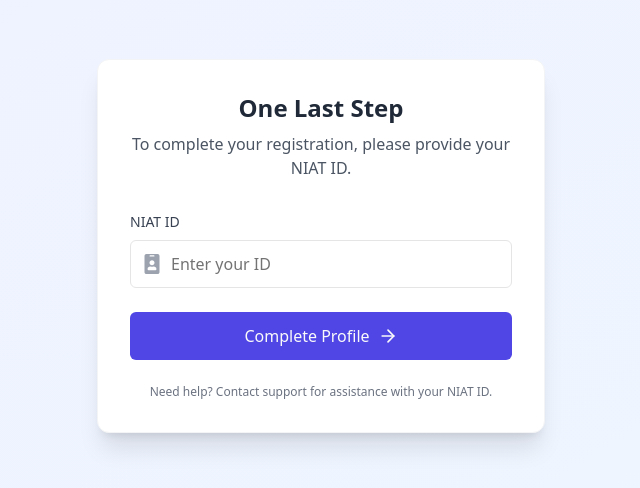
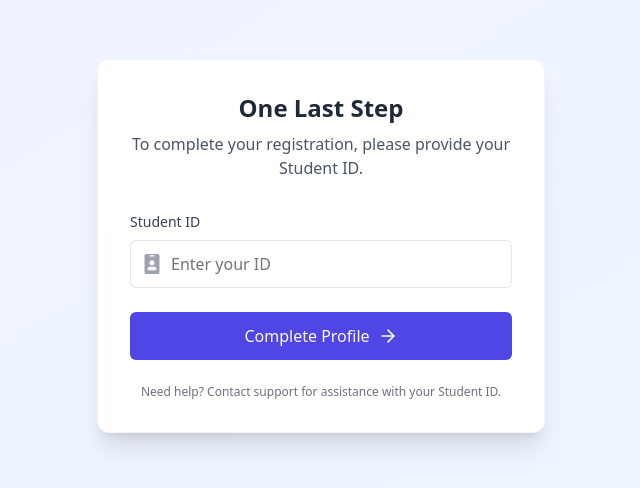
Before and after one commit to kellatirupathi/AiResumeBuilder, a React (Vite) app in the folder Frontend/: page /complete-profile in a window 1280 px wide. Shown: the part 154-642 px from the top of the page, without its empty margins (319-959 px from the left). Built offline with nearby package versions, Linux system fonts and the light colour scheme; no server answers.

Commit message:
Replace NIAT ID with Student ID in UI

```diff
--- a/Frontend/src/components/custom/Header.jsx
+++ b/Frontend/src/components/custom/Header.jsx
@@ -84,7 +84,7 @@ function Header({ user, darkMode, toggleDarkMode }) {
                       <div className="px-4 py-2 border-b border-gray-100 dark:border-gray-700"><div className="text-gray-900 dark:text-gray-100 font-medium">User Profile</div></div>
                       <div className="px-4 py-3">
                         <div className="mb-2"><div className="text-xs text-gray-500 dark:text-gray-400 mb-1">Full Name</div><div className="text-sm font-medium text-gray-800 dark:text-gray-200">{user.fullName || "Not Available"}</div></div>
-                        <div className="mb-2"><div className="text-xs text-gray-500 dark:text-gray-400 mb-1">NIAT ID</div><div className="text-sm font-medium text-gray-800 dark:text-gray-200 font-mono">{user.niatId || "Not Available"}</div></div>
+                        <div className="mb-2"><div className="text-xs text-gray-500 dark:text-gray-400 mb-1">Student ID</div><div className="text-sm font-medium text-gray-800 dark:text-gray-200 font-mono">{user.niatId || "Not Available"}</div></div>
                         <div className="mb-2"><div className="text-xs text-gray-500 dark:text-gray-400 mb-1">Email</div><div className="text-sm font-medium text-gray-800 dark:text-gray-200 break-all">{user.email || "Not Available"}</div></div>
 
                         {/* --- NEW EDIT PROFILE BUTTON --- */}
--- a/Frontend/src/pages/admin/AdminDashboard.jsx
+++ b/Frontend/src/pages/admin/AdminDashboard.jsx
@@ -108,7 +108,7 @@ function AdminDashboard() {
     if (activeTab === 'users') {
       const headers = [
           { key: "fullName", label: "Full Name" },
-          { key: "niatId", label: "NIAT ID" },
+          { key: "niatId", label: "Student ID" },
           { key: "email", label: "Email" },
           { key: "resumeCount", label: "Resume Count"},
           { key: "createdAt", label: "Created At" },
@@ -182,7 +182,7 @@ function AdminDashboard() {
             <div className="flex items-center gap-4">
               <Button onClick={() => navigate('/admin/niat-ids')} variant="outline" size="sm" className="border-indigo-200 hover:bg-indigo-50 transition-all">
                 <Fingerprint className="h-4 w-4 mr-2 text-indigo-600"/>
-                Niat ID's
+                Student ID's
               </Button>
               <Button onClick={handleLogout} variant="outline" size="sm" className="border-red-200 hover:bg-red-50 transition-all">
                 <LogOut className="h-4 w-4 mr-2 text-red-500" />
@@ -423,7 +423,7 @@ const getFlattenedResumeData = (resumes) => {
     const baseHeaders = [
         { key: "title", label: "Resume Title" },
         { key: "userName", label: "User Name" },
-        { key: "userNiatId", label: "User NIAT ID" },
+        { key: "userNiatId", label: "User Student ID" },
         { key: "googleDriveLink", label: "Resume Link (Google Drive)"},
         { key: "userEmail", label: "User Email" },
         { key: "createdAt", label: "Created At" }, { key: "updatedAt", label: "Last Updated" },
@@ -472,7 +472,7 @@ const UsersTable = ({ users, onViewResumes }) => {
             <thead className="bg-gradient-to-r from-indigo-50 to-blue-50 sticky top-0 z-10">
               <tr>
                 <th className="px-6 py-3 text-left text-xs font-medium text-indigo-700 uppercase tracking-wider">Full Name</th>
-                <th className="px-6 py-3 text-left text-xs font-medium text-indigo-700 uppercase tracking-wider">NIAT ID</th>
+                <th className="px-6 py-3 text-left text-xs font-medium text-indigo-700 uppercase tracking-wider">Student ID</th>
                 <th className="px-6 py-3 text-left text-xs font-medium text-indigo-700 uppercase tracking-wider">Email</th>
                 <th className="px-6 py-3 text-left text-xs font-medium text-indigo-700 uppercase tracking-wider">Resumes Count</th>
                 <th className="px-6 py-3 text-left text-xs font-medium text-indigo-700 uppercase tracking-wider">Created At</th>
--- a/Frontend/src/pages/admin/NiatManagementPage.jsx
+++ b/Frontend/src/pages/admin/NiatManagementPage.jsx
@@ -115,7 +115,7 @@ function NiatManagementPage() {
                 today: ids.filter(id => new Date(id.createdAt) >= today).length
             });
         } catch (error) {
-            toast.error("Failed to fetch NIAT IDs.", { description: error.message });
+            toast.error("Failed to fetch Student IDs.", { description: error.message });
         } finally {
             setIsLoading(false);
         }
@@ -144,7 +144,7 @@ function NiatManagementPage() {
         setIsSingleSubmitting(true);
         try {
             await addSingleNiatId(singleIdInput.trim());
-            toast.success("NIAT ID added successfully.");
+            toast.success("Student ID added successfully.");
             setSingleIdInput('');
             fetchIds();
         } catch (error) {
@@ -235,7 +235,7 @@ function NiatManagementPage() {
 
         try {
             await deleteNiatId(idToDelete);
-            toast.success("NIAT ID deleted successfully.");
+            toast.success("Student ID deleted successfully.");
             fetchIds();
         } catch (error) {
             toast.error("Failed to delete ID.", { description: error.message });
@@ -250,7 +250,7 @@ function NiatManagementPage() {
 
     const exportToCSV = () => {
         // Create CSV content
-        const headers = "NIAT ID,Date Added\n";
+        const headers = "Student ID,Date Added\n";
         const rows = filteredIds.map(id =>
             `${id.niatId},"${format(new Date(id.createdAt), 'PPpp')}"`
         ).join('\n');
@@ -324,7 +324,7 @@ function NiatManagementPage() {
                         <Input
                             value={searchQuery}
                             onChange={(e) => setSearchQuery(e.target.value)}
-                            placeholder="Search NIAT ID..."
+                            placeholder="Search Student ID..."
                             className="pl-9 pr-4 py-2 bg-white border-gray-300"
                         />
                     </div>
@@ -372,7 +372,7 @@ function NiatManagementPage() {
                         <div className="flex flex-col sm:flex-row gap-3 items-start">
                             <div className="w-full">
                                 <div className="flex items-center mb-2">
-                                    <label htmlFor="single-id" className="text-sm font-medium text-gray-700 mr-2">NIAT ID</label>
+                                    <label htmlFor="single-id" className="text-sm font-medium text-gray-700 mr-2">Student ID</label>
                                     <Tooltip text="Enter any ID — no specific format required">
                                         <HelpCircle className="h-4 w-4 text-gray-400" />
                                     </Tooltip>
@@ -404,7 +404,7 @@ function NiatManagementPage() {
                     {activeTab === 'bulk' && (
                         <div>
                             <div className="flex items-center mb-2">
-                                <label htmlFor="bulk-ids" className="text-sm font-medium text-gray-700 mr-2">Multiple NIAT IDs</label>
+                                <label htmlFor="bulk-ids" className="text-sm font-medium text-gray-700 mr-2">Multiple Student IDs</label>
                                 <Tooltip text="Enter one ID per line. Any format is accepted.">
                                     <HelpCircle className="h-4 w-4 text-gray-400" />
                                 </Tooltip>
@@ -435,7 +435,7 @@ function NiatManagementPage() {
                         <div>
                             <div className="flex items-center mb-2">
                                 <label htmlFor="file-upload" className="text-sm font-medium text-gray-700 mr-2">Upload CSV File</label>
-                                <Tooltip text="Upload a CSV file containing one NIAT ID per row">
+                                <Tooltip text="Upload a CSV file containing one Student ID per row">
                                     <HelpCircle className="h-4 w-4 text-gray-400" />
                                 </Tooltip>
                             </div>
@@ -466,7 +466,7 @@ function NiatManagementPage() {
             <div className="bg-white rounded-xl shadow-sm border border-gray-200 overflow-hidden">
                 <div className="p-6 border-b border-gray-200">
                     <div className="flex justify-between items-center">
-                        <h2 className="text-xl font-semibold text-gray-800">Registered NIAT IDs</h2>
+                        <h2 className="text-xl font-semibold text-gray-800">Registered Student IDs</h2>
                         <div className="flex items-center gap-2 text-sm text-gray-500">
                             <Filter className="h-4 w-4" />
                             <span>
@@ -481,7 +481,7 @@ function NiatManagementPage() {
                 {isLoading ? (
                     <div className="flex justify-center items-center p-12">
                         <LoaderCircle className="h-8 w-8 animate-spin text-indigo-500 mr-3" />
-                        <span className="text-lg text-gray-600">Loading NIAT IDs...</span>
+                        <span className="text-lg text-gray-600">Loading Student IDs...</span>
                     </div>
                 ) : (
                     <>
@@ -496,8 +496,8 @@ function NiatManagementPage() {
                                 ) : (
                                     <div className="flex flex-col items-center justify-center text-gray-500">
                                         <Fingerprint className="h-12 w-12 text-gray-300 mb-3" />
-                                        <p className="text-lg font-medium">No NIAT IDs registered yet</p>
-                                        <p className="text-sm">Add your first NIAT ID using the tools above</p>
+                                        <p className="text-lg font-medium">No Student IDs registered yet</p>
+                                        <p className="text-sm">Add your first Student ID using the tools above</p>
                                     </div>
                                 )}
                             </div>
@@ -506,7 +506,7 @@ function NiatManagementPage() {
                                 <table className="min-w-full divide-y divide-gray-200">
                                     <thead className="bg-gray-50 sticky top-0 z-10">
                                         <tr>
-                                            <th className="px-6 py-3 text-left text-xs font-medium text-gray-500 uppercase tracking-wider">NIAT ID</th>
+                                            <th className="px-6 py-3 text-left text-xs font-medium text-gray-500 uppercase tracking-wider">Student ID</th>
                                             <th className="px-6 py-3 text-left text-xs font-medium text-gray-500 uppercase tracking-wider">Date Added</th>
                                             <th className="px-6 py-3 text-right text-xs font-medium text-gray-500 uppercase tracking-wider">Actions</th>
                                         </tr>
@@ -545,8 +545,8 @@ function NiatManagementPage() {
                 isOpen={confirmDialogOpen}
                 onClose={() => setConfirmDialogOpen(false)}
                 onConfirm={handleDelete}
-                title="Delete NIAT ID"
-                message="Are you sure you want to delete this NIAT ID? This action cannot be undone."
+                title="Delete Student ID"
+                message="Are you sure you want to delete this Student ID? This action cannot be undone."
             />
         </div>
     );
--- a/Frontend/src/pages/auth/customAuth/AuthPage.jsx
+++ b/Frontend/src/pages/auth/customAuth/AuthPage.jsx
@@ -177,7 +177,7 @@ function AuthPage() {
     } catch (error) {
       // This is the specific NIAT ID error we want to show as a toast
       if (error.message && error.message.includes("NIAT ID")) {
-        showToast("Your NIAT ID is not registered in our system. Please crosscheck and enter the correct NIAT ID.", "error");
+        showToast("Your Student ID is not registered in our system. Please crosscheck and enter the correct Student ID.", "error");
       } else {
         showToast(error.message || "Registration failed. Please try again.", "error");
       }
@@ -261,7 +261,7 @@ function AuthPage() {
                     </div>
                   </div>
                   <div>
-                    <label htmlFor="niatId" className="block text-gray-700 font-medium mb-1">NIAT ID</label>
+                    <label htmlFor="niatId" className="block text-gray-700 font-medium mb-1">Student ID</label>
                     <div className={`flex items-center border rounded-lg px-3 py-2 border-gray-300 focus-within:border-emerald-500 focus-within:ring-1 focus-within:ring-emerald-500`}>
                       <FaIdBadge className="text-gray-400 mr-2" />
                       <input id="niatId" type="text" className="w-full outline-none" placeholder="Enter your ID" value={niatId} onChange={handleNiatIdChange} required/>
--- a/Frontend/src/pages/onboarding/CompleteProfilePage.jsx
+++ b/Frontend/src/pages/onboarding/CompleteProfilePage.jsx
@@ -50,7 +50,7 @@ function CompleteProfilePage() {
             });
             navigate('/dashboard');
         } catch (err) {
-            setError(err.message || "Failed to update profile. Please check the NIAT ID and try again.");
+            setError(err.message || "Failed to update profile. Please check the Student ID and try again.");
             toast.error("Update failed", { description: err.message });
         } finally {
             setLoading(false);
@@ -87,13 +87,13 @@ function CompleteProfilePage() {
             <div className="max-w-md w-full bg-white p-8 rounded-xl shadow-xl border border-gray-100">
                 <div className="text-center mb-8">
                     <h2 className="text-2xl font-bold text-gray-800 mb-2">One Last Step</h2>
-                    <p className="text-gray-600">To complete your registration, please provide your NIAT ID.</p>
+                    <p className="text-gray-600">To complete your registration, please provide your Student ID.</p>
                 </div>
 
                 <form onSubmit={handleSubmit} className="space-y-6">
                     <div className="space-y-2">
                         <label htmlFor="niatId" className="block text-sm font-medium text-gray-700">
-                            NIAT ID
+                            Student ID
                         </label>
                         <div className="relative">
                             <div className="absolute inset-y-0 left-0 pl-3 flex items-center pointer-events-none">
@@ -132,7 +132,7 @@ function CompleteProfilePage() {
 
                 <div className="mt-6 text-center">
                     <p className="text-xs text-gray-500">
-                        Need help? Contact support for assistance with your NIAT ID.
+                        Need help? Contact support for assistance with your Student ID.
                     </p>
                 </div>
             </div>
```
